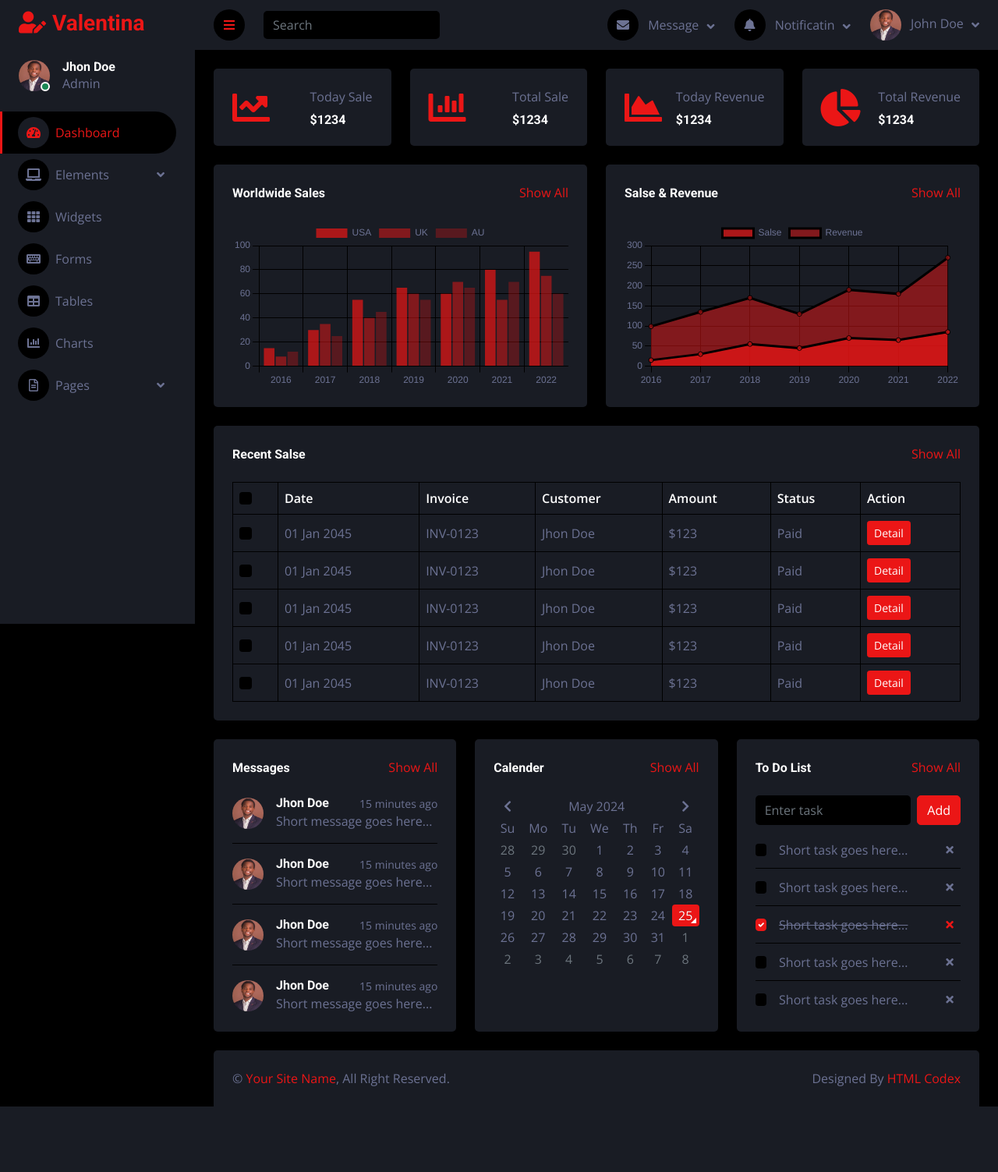
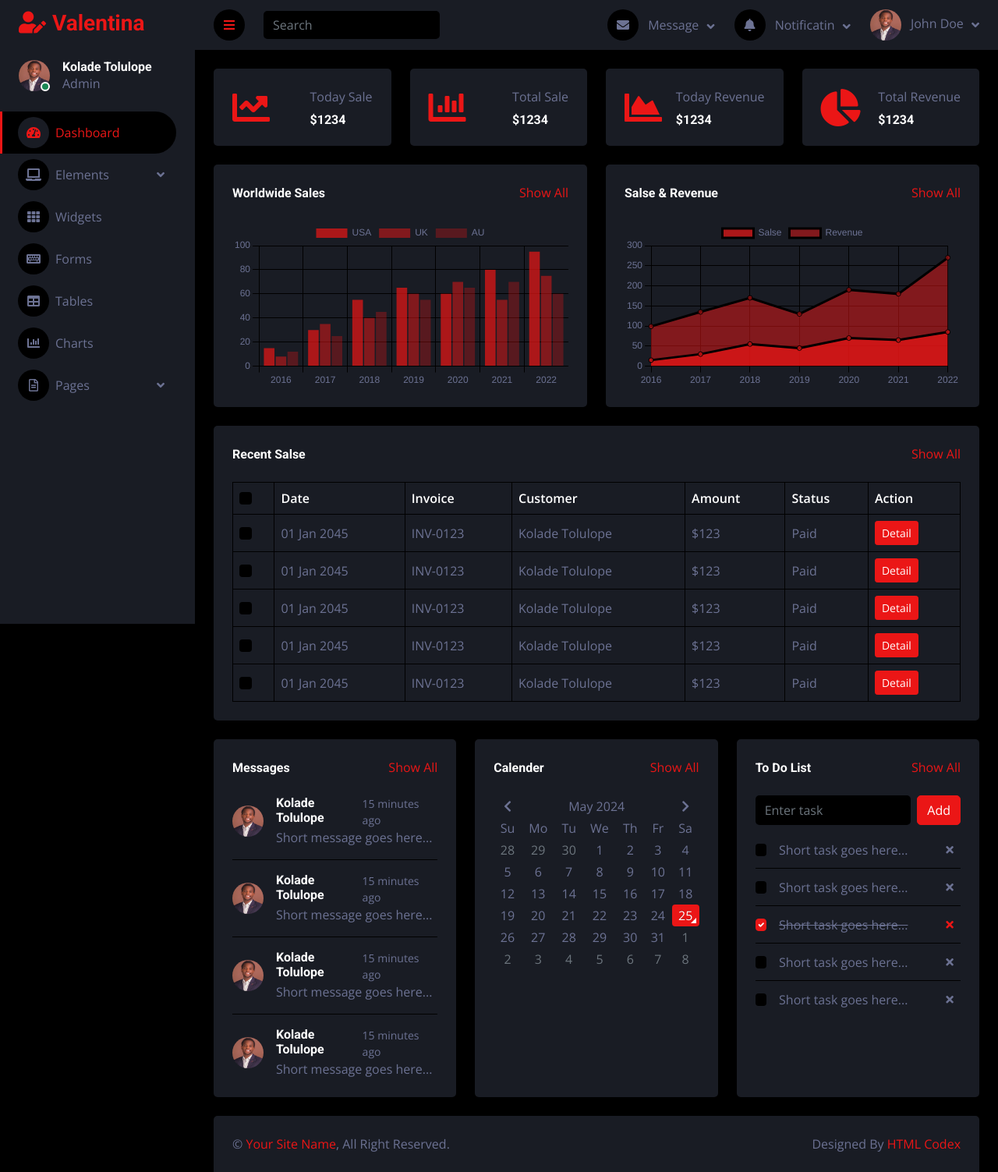
Before and after one commit to Atanseiye/Valentinas, a Flask app: page /dashboard in a window 1280 px wide. Shown: the whole page at 78% size. Before the commit the page ends 1419 px from the top, so only its background shows below. Run offline with Flask 3, Linux system fonts and the light colour scheme; some libraries are stand-ins or nearby versions.

Commit message:
sign-up page

```diff
--- a/app.py
+++ b/app.py
@@ -148,5 +148,12 @@ def delete(Student_ID):
 def dashboard():
     return render_template('dashboard.html')
 
+
+
+# Sign UP
+@app.route('/signup')
+def signup():
+    return render_template('signup.html')
+
 if __name__ == '__main__':
     app.run()
--- a/templates/dashboard.html
+++ b/templates/dashboard.html
@@ -14,7 +14,7 @@
                         <div class="bg-success rounded-circle border border-2 border-white position-absolute end-0 bottom-0 p-1"></div>
                     </div>
                     <div class="ms-3">
-                        <h6 class="mb-0">Jhon Doe</h6>
+                        <h6 class="mb-0">Kolade Tolulope</h6>
                         <span>Admin</span>
                     </div>
                 </div>
@@ -235,7 +235,7 @@
                                     <td><input class="form-check-input" type="checkbox"></td>
                                     <td>01 Jan 2045</td>
                                     <td>INV-0123</td>
-                                    <td>Jhon Doe</td>
+                                    <td>Kolade Tolulope</td>
                                     <td>$123</td>
                                     <td>Paid</td>
                                     <td><a class="btn btn-sm btn-primary" href="">Detail</a></td>
@@ -244,7 +244,7 @@
                                     <td><input class="form-check-input" type="checkbox"></td>
                                     <td>01 Jan 2045</td>
                                     <td>INV-0123</td>
-                                    <td>Jhon Doe</td>
+                                    <td>Kolade Tolulope</td>
                                     <td>$123</td>
                                     <td>Paid</td>
                                     <td><a class="btn btn-sm btn-primary" href="">Detail</a></td>
@@ -253,7 +253,7 @@
                                     <td><input class="form-check-input" type="checkbox"></td>
                                     <td>01 Jan 2045</td>
                                     <td>INV-0123</td>
-                                    <td>Jhon Doe</td>
+                                    <td>Kolade Tolulope</td>
                                     <td>$123</td>
                                     <td>Paid</td>
                                     <td><a class="btn btn-sm btn-primary" href="">Detail</a></td>
@@ -262,7 +262,7 @@
                                     <td><input class="form-check-input" type="checkbox"></td>
                                     <td>01 Jan 2045</td>
                                     <td>INV-0123</td>
-                                    <td>Jhon Doe</td>
+                                    <td>Kolade Tolulope</td>
                                     <td>$123</td>
                                     <td>Paid</td>
                                     <td><a class="btn btn-sm btn-primary" href="">Detail</a></td>
@@ -271,7 +271,7 @@
                                     <td><input class="form-check-input" type="checkbox"></td>
                                     <td>01 Jan 2045</td>
                                     <td>INV-0123</td>
-                                    <td>Jhon Doe</td>
+                                    <td>Kolade Tolulope</td>
                                     <td>$123</td>
                                     <td>Paid</td>
                                     <td><a class="btn btn-sm btn-primary" href="">Detail</a></td>
@@ -297,7 +297,7 @@
                                 <img class="rounded-circle flex-shrink-0" src="{{ url_for('static', filename='img/kola.jpg') }}" alt="" style="width: 40px; height: 40px;">
                                 <div class="w-100 ms-3">
                                     <div class="d-flex w-100 justify-content-between">
-                                        <h6 class="mb-0">Jhon Doe</h6>
+                                        <h6 class="mb-0">Kolade Tolulope</h6>
                                         <small>15 minutes ago</small>
                                     </div>
                                     <span>Short message goes here...</span>
@@ -307,7 +307,7 @@
                                 <img class="rounded-circle flex-shrink-0" src="{{ url_for('static', filename='img/kola.jpg') }}" alt="" style="width: 40px; height: 40px;">
                                 <div class="w-100 ms-3">
                                     <div class="d-flex w-100 justify-content-between">
-                                        <h6 class="mb-0">Jhon Doe</h6>
+                                        <h6 class="mb-0">Kolade Tolulope</h6>
                                         <small>15 minutes ago</small>
                                     </div>
                                     <span>Short message goes here...</span>
@@ -317,7 +317,7 @@
                                 <img class="rounded-circle flex-shrink-0" src="{{ url_for('static', filename='img/kola.jpg') }}" alt="" style="width: 40px; height: 40px;">
                                 <div class="w-100 ms-3">
                                     <div class="d-flex w-100 justify-content-between">
-                                        <h6 class="mb-0">Jhon Doe</h6>
+                                        <h6 class="mb-0">Kolade Tolulope</h6>
                                         <small>15 minutes ago</small>
                                     </div>
                                     <span>Short message goes here...</span>
@@ -327,7 +327,7 @@
                                 <img class="rounded-circle flex-shrink-0" src="{{ url_for('static', filename='img/kola.jpg') }}" alt="" style="width: 40px; height: 40px;">
                                 <div class="w-100 ms-3">
                                     <div class="d-flex w-100 justify-content-between">
-                                        <h6 class="mb-0">Jhon Doe</h6>
+                                        <h6 class="mb-0">Kolade Tolulope</h6>
                                         <small>15 minutes ago</small>
                                     </div>
                                     <span>Short message goes here...</span>
--- a/templates/signin.html
+++ b/templates/signin.html
@@ -9,7 +9,7 @@
                     <div class="bg-secondary rounded p-4 p-sm-5 my-4 mx-3">
                         <div class="d-flex align-items-center justify-content-between mb-3">
                             <a href="index.html" class="">
-                                <h3 class="text-primary"><i class="fa fa-user-edit me-2"></i>DarkPan</h3>
+                                <h3 class="text-primary"><i class="fa fa-user-edit me-2"></i>Valentina</h3>
                             </a>
                             <h3>Sign In</h3>
                         </div>
```
Also changed, not shown: templates/signup.html (+4 -60 lines), instance/valentina_new_student.db.
